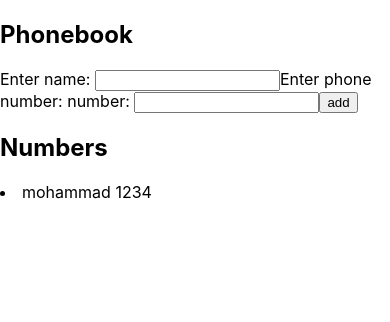
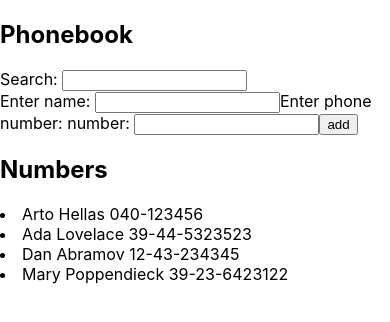
Before and after one commit to mhgolestan/phonebook-client, a React (Create React App) app: page / in a window 390 px wide. Shown: the top 322 px of the page. Built offline with nearby package versions, Linux system fonts and the light colour scheme.

Commit message:
2.9*: The Phonebook Step4

```diff
--- a/src/App.js
+++ b/src/App.js
@@ -2,15 +2,19 @@
 
 const App = () => {
   const [persons, setPersons] = useState([
-    { name: "mohammad", phone: 1234, id: 1 },
+    { name: "Arto Hellas", number: "040-123456", id: 1 },
+    { name: "Ada Lovelace", number: "39-44-5323523", id: 2 },
+    { name: "Dan Abramov", number: "12-43-234345", id: 3 },
+    { name: "Mary Poppendieck", number: "39-23-6423122", id: 4 },
   ]);
   const [newName, setNewName] = useState({});
+  const [searchResult, setSearchResult] = useState("");
 
   const handleSubmit = (event) => {
     event.preventDefault();
     const nameObject = {
       name: newName.name,
-      phone: newName.phone,
+      number: newName.number,
       id: persons.length + 1,
     };
 
@@ -28,9 +32,35 @@
     setNewName((values) => ({ ...values, [name]: value }));
   };
 
+  const handleSearch = (event) => {
+    const search = event.target.value;
+    setSearchResult(search);
+    // console.log(search);
+  };
+
+  const personsToShow =
+    searchResult === ""
+      ? persons
+      : persons.filter((person) => {
+          return person.name.toLowerCase().includes(searchResult.toLowerCase());
+        });
+
   return (
     <div>
       <h2>Phonebook</h2>
+
+      <form>
+        <label>
+          Search: {""}
+          <input
+            type="text"
+            name="search"
+            value={searchResult}
+            onChange={handleSearch}
+          ></input>
+        </label>
+      </form>
+
       <form onSubmit={handleSubmit}>
         <label>
           Enter name:{" "}
@@ -46,17 +76,18 @@
           number:{" "}
           <input
             type="number"
-            name="phone"
-            value={newName.phone || ""}
+            name="number"
+            value={newName.number || ""}
             onChange={handleChange}
           />
         </label>
         <button type="submit">add</button>
       </form>
+
       <h2>Numbers</h2>
-      {persons.map((person) => (
+      {personsToShow.map((person) => (
         <li key={person.id}>
-          {person.name} {person.phone}
+          {person.name} {person.number}
         </li>
       ))}
     </div>
```
